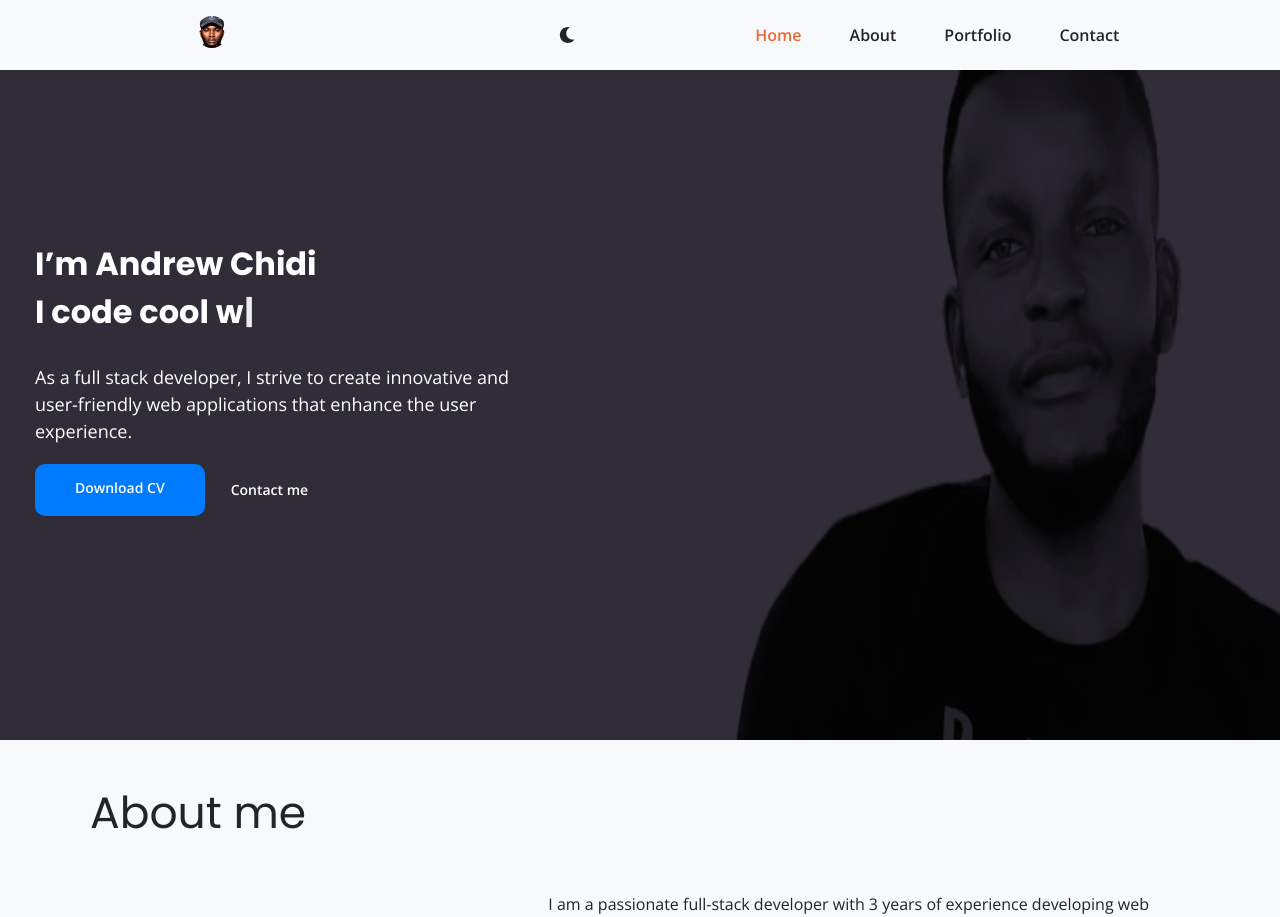
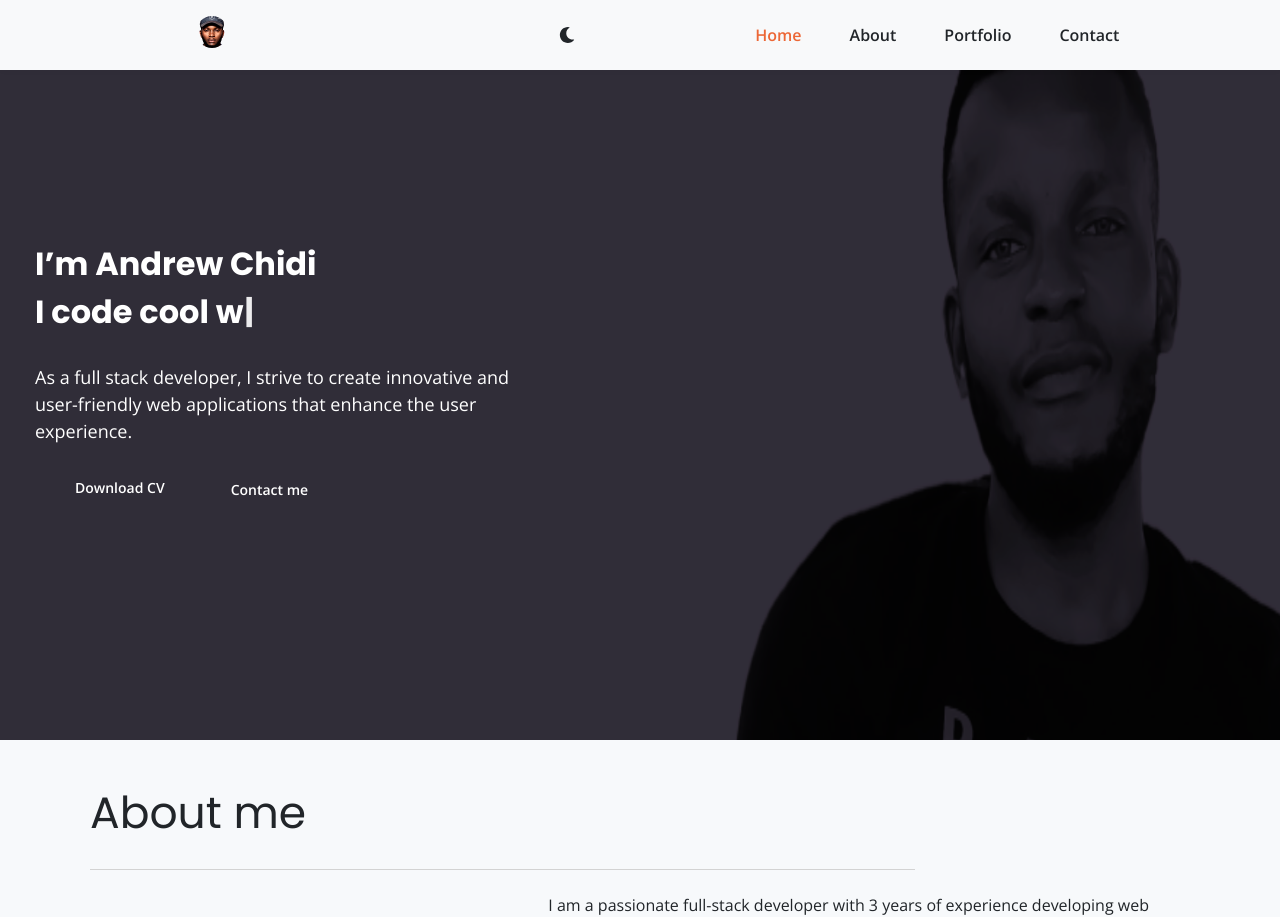
Before and after one commit to drew-chidi/portfolio, a React (Vite) app: page / in a window 1280 px wide. Shown: the top 917 px of the page. Built offline with nearby package versions, Linux system fonts and the light colour scheme.

Commit message:
refactor global variables

```diff
--- a/src/App.jsx
+++ b/src/App.jsx
@@ -26,8 +26,14 @@ function App() {
     return () => window.removeEventListener('scroll', handleScroll);
   }, []);
 
+  useEffect(() => {
+    const body = document.querySelector('body');
+    body.setAttribute('data-theme', theme);
+  }, [theme]);
+
   return (
-    <div className={theme}>
+    // <div className={theme}>
+    <div>
       <header>
         <Navbar
           isTopOfPage={isTopOfPage}
--- a/src/components/About/About.module.css
+++ b/src/components/About/About.module.css
@@ -70,7 +70,7 @@
 }
 .service_title {
   padding: 8px 0;
-  border-bottom: 2px solid green;
+  border-bottom: 4px solid var(--clr-border);
   font-size: 1.25rem;
   margin-bottom: 0.5em;
 }
--- a/src/components/Navbar/Navbar.module.css
+++ b/src/components/Navbar/Navbar.module.css
@@ -14,12 +14,12 @@
   z-index: 999;
 }
 
-.active_scroll_dark {
+/* .active_scroll_dark {
   background-color: var(--bg-gray-dark);
 }
 .active_scroll_light {
   background-color: var(--bg-gray-light);
-}
+} */
 
 .container {
   display: flex;
--- a/src/index.css
+++ b/src/index.css
@@ -1,4 +1,4 @@
-@import url("https://fonts.googleapis.com/css2?family=Open+Sans:ital,wght@0,300;0,400;0,500;0,600;0,700;1,400;1,500;1,600;1,700&family=Poppins:ital,wght@0,400;0,500;0,600;0,700;0,800;1,400;1,500;1,600;1,700;1,800&display=swap");
+@import url('https://fonts.googleapis.com/css2?family=Open+Sans:ital,wght@0,300;0,400;0,500;0,600;0,700;1,400;1,500;1,600;1,700&family=Poppins:ital,wght@0,400;0,500;0,600;0,700;0,800;1,400;1,500;1,600;1,700;1,800&display=swap');
 
 /* Remove all predefined styles */
 * {
@@ -25,24 +25,38 @@ html {
 
 /* GLOBAL VARIABLES */
 :root {
-  --clr-primary-light: #007bff;
-  --bg-primary-light: #fff;
-  --bg-gray-light: #f8f9fa;
-  --clr-border-light: #d3d3d3;
+  --clr-primary: #007bff;
+  /* --clr-primary-light: #007bff; */
+  --bg-clr: #fff;
+  /* --bg-primary-light: #fff; */
+  /* --bg-gray-light: #f8f9fa; */
+  --bg-gray: #f8f9fa;
+  --clr-border: #d3d3d3;
   --clr-title-light: #343a40;
-  --clr-text-light: #212529;
+  /* --clr-text-light: #212529; */
+  --clr-text: #212529;
   --clr-input-light: #6c757d;
   --clr-title-dark: #f8f9fa;
-  --clr-text-dark: #f8f9fa;
+  /* --clr-text-dark: #f8f9fa; */
   --clr-input-dark: #ced4da;
-  --bg-gray-dark: #343a40;
-  --clr-primary-dark: #ffc107;
-  --bg-primary-dark: #343a40;
-  --clr-border-dark: #6c757d;
+  /* --bg-gray-dark: #343a40; */
+  /* --clr-primary-dark: #ffc107; */
+  /* --bg-primary-dark: #343a40; */
+  /* --clr-border-dark: #6c757d; */
 }
 
 /* Themes */
-.light {
+
+/* Dark theme styles */
+[data-theme='dark'] {
+  --clr-primary: #ffc107;
+  --bg-clr: #343a40;
+  --clr-text: #f8f9fa;
+  --bg-gray: #343a40;
+  --clr-border: #6c757d;
+}
+
+/* .light {
   background-color: var(--bg-primary-light);
   color: var(--clr-text-light);
 }
@@ -50,19 +64,30 @@ html {
 .dark {
   background-color: var(--bg-primary-dark);
   color: var(--clr-text-dark);
+} */
+
+/* Global Styles */
+body {
+  font-family: 'Open Sans', sans-serif;
+  color: var(--clr-text);
+  background-color: var(--bg-clr);
+}
+header {
+  background-color: var(--bg-gray);
+}
+hr {
+  border-top: 1px solid var(--clr-border);
+  width: 75%;
 }
 
 /* Custom Styles */
-body {
-  font-family: "Open Sans", sans-serif;
-}
 h1,
 h2,
 h3,
 h4,
 h5 {
   font-weight: 400;
-  font-family: "Poppins", sans-serif;
+  font-family: 'Poppins', sans-serif;
 }
 
 div,
```
